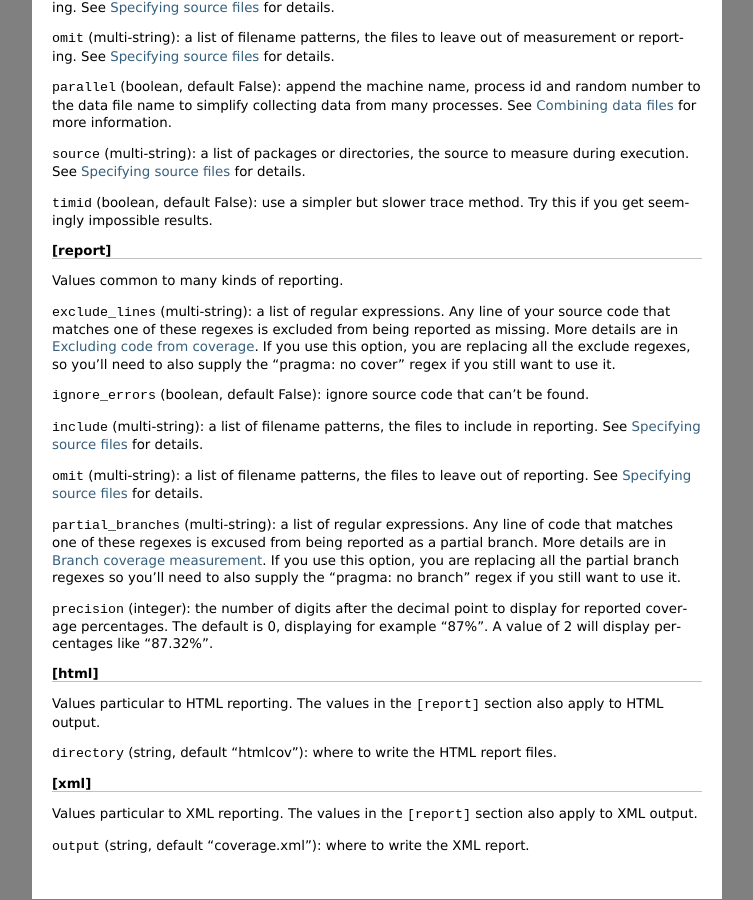
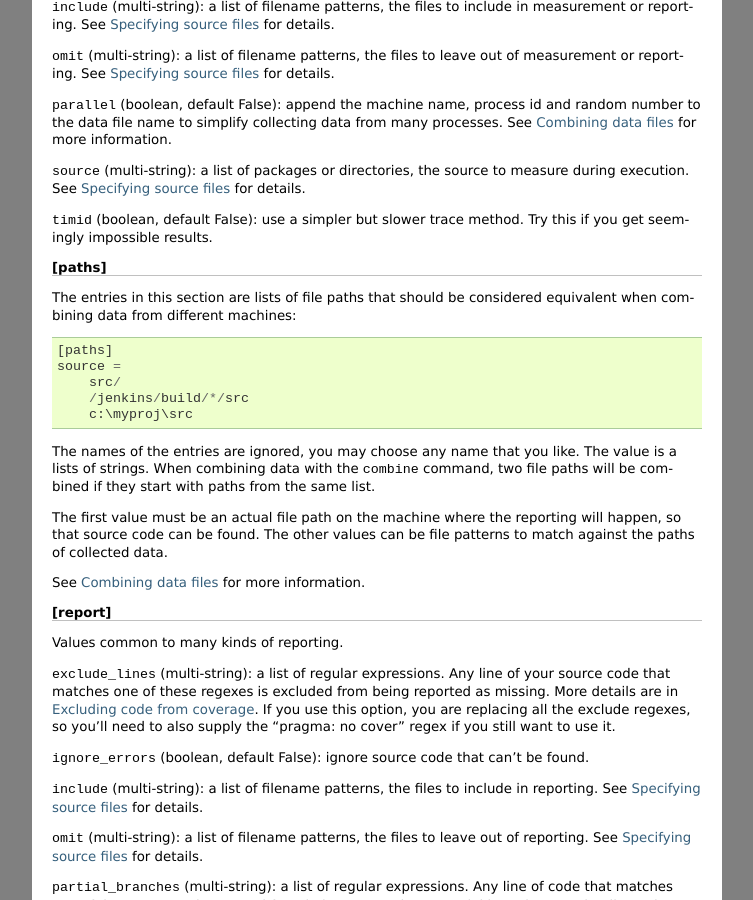
Before and after one commit to nedbat/coveragepy, a Sphinx documentation site: the page built from doc/config.rst, in a window 1280 px wide and 900 px high, scrolled down 1299 px. Shown: the whole window, without its empty margins (118-871 px from the left). Built offline with Sphinx 7.4.7, drawn with Linux system fonts in a browser that asks for light colours; some of the changed text lies outside the part shown.

Commit message:
Document the [paths] section in the config file.

```diff
--- a/CHANGES.txt
+++ b/CHANGES.txt
@@ -4,6 +4,11 @@ Change history for Coverage.py
 
 Version 3.5.1
 -------------
+
+- When combining data files from parallel runs, you can now instruct coverage
+  about which directories are equivalent on different machines.  A ``[paths]``
+  section in the configuration file lists paths that are to be considered
+  equivalent.
 
 - for-else constructs are understood better, and don't cause erroneous partial
   branch warnings.  Fixes `issue 122`_.
--- a/doc/cmd.rst
+++ b/doc/cmd.rst
@@ -11,6 +11,7 @@ Coverage command line usage
 :history: 20091127T200700, changes for 3.2
 :history: 20100223T200600, changes for 3.3
 :history: 20100725T211700, updated for 3.4
+:history: 20110827T212500, updated for 3.5.1, combining aliases
 
 .. highlight:: console
 
@@ -138,6 +139,11 @@ directory, and use the **combine** command to combine them into one .coverage
 data file::
 
     $ coverage combine
+
+If the different machines run your code from different places in their file
+systems, coverage won't know how to combine the data.  You can tell coverage
+how the different locations correlate with a ``[paths]`` section in your
+configuration file.  See :ref:`config_paths` for details.
 
 
 .. _cmd_reporting:
--- a/doc/config.rst
+++ b/doc/config.rst
@@ -8,6 +8,7 @@ Configuration files
 :history: 20100725T211700, updated for 3.4.
 :history: 20100824T092900, added ``precision``.
 :history: 20110604T184400, updated for 3.5.
+:history: 20110827T212700, updated for 3.5.1
 
 
 Coverage.py options can be specified in a configuration file.  This makes it
@@ -103,6 +104,33 @@ measure during execution.  See :ref:`source` for details.
 Try this if you get seemingly impossible results.
 
 
+.. _config_paths:
+
+[paths]
+-------
+
+The entries in this section are lists of file paths that should be
+considered equivalent when combining data from different machines::
+
+    [paths]
+    source =
+        src/
+        /jenkins/build/*/src
+        c:\myproj\src
+
+The names of the entries are ignored, you may choose any name that
+you like.  The value is a lists of strings.  When combining data
+with the ``combine`` command, two file paths will be combined
+if they start with paths from the same list.
+
+The first value must be an actual file path on the machine where
+the reporting will happen, so that source code can be found.
+The other values can be file patterns to match against the paths
+of collected data.
+
+See :ref:`cmd_combining` for more information.
+
+
 [report]
 --------
 
```
